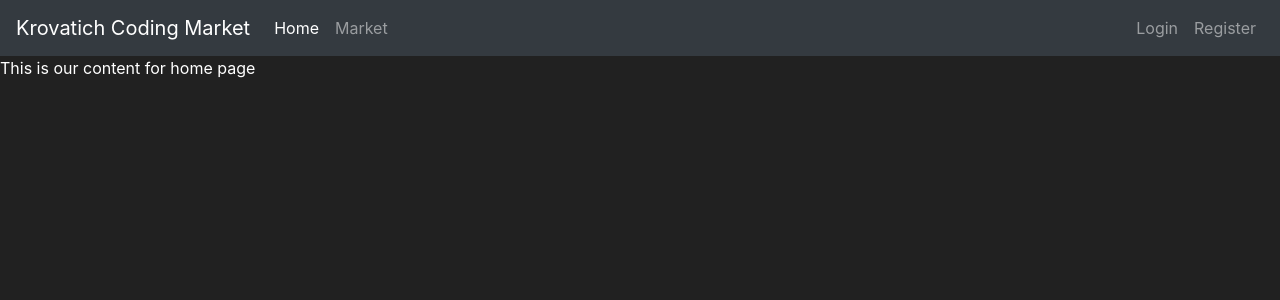
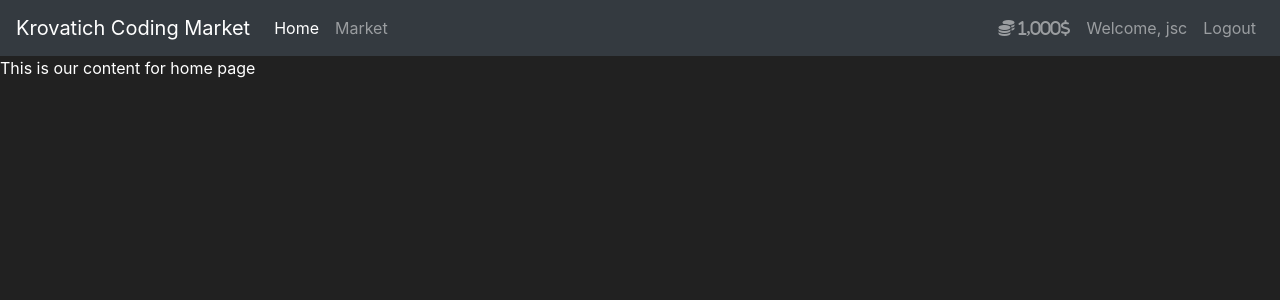
Before and after one commit to kravz2702-byte/flask_code_camp, a Flask app: page / in a window 1280 px wide. Shown: the top 300 px of the page. Run offline with Flask 2, Linux system fonts and the light colour scheme; a user stored in the database is signed in; some libraries are stand-ins or nearby versions.

Commit message:
user auth part2
user auth part2

```diff
--- a/FlaskMarket/market/models.py
+++ b/FlaskMarket/market/models.py
@@ -9,13 +9,20 @@ def load_user(user_id):
     return User.query.get(int(user_id))
 
 
-class User(db.Model):
+class User(db.Model, UserMixin):
     id = db.Column(db.Integer(), primary_key=True)
     username = db.Column(db.String(length=30), unique=True, nullable=False)
     email_address = db.Column(db.String(length=50), unique=True, nullable=False)
     password_hash = db.Column(db.String(length=60), nullable=False)
     budget = db.Column(db.Integer(), nullable=False, default=1000)
     items = db.relationship('Item', backref='owned_user', lazy=True)
+
+    @property
+    def prettier_budget(self):
+        if len(str(self.budget)) >= 4:
+            return f'{str(self.budget)[:-3]},{str(self.budget)[-3:]}$'
+        else:
+            return f"{self.budget}$"
 
     @property
     def password(self):
--- a/FlaskMarket/market/routes.py
+++ b/FlaskMarket/market/routes.py
@@ -36,7 +36,7 @@ def register_page():
 def login_page():
     form = LoginForm()
     if form.validate_on_submit():
-        attempted_user = User.query.get(form.username.data).first()
+        attempted_user = User.query.filter_by(username=form.username.data).first()
         if attempted_user and attempted_user.check_password_correction(
             attempted_password=form.password.data
             ):
--- a/FlaskMarket/market/templates/base.html
+++ b/FlaskMarket/market/templates/base.html
@@ -27,6 +27,19 @@
                         <a class="nav-link" href="{{ url_for('market_page') }}">Market</a>
                     </li>
                 </ul>
+                {% if current_user.is_authenticated %}
+                    <ul class="navbar-nav">
+                        <li class="nav-item" style="color:lawngreen; font-weight:bold;">
+                            <a class="nav-link"><i class="fas fa-coins"> {{ current_user.prettier_budget }}</i></a>
+                        </li>
+                        <li class="nav-item">
+                            <a class="nav-link">Welcome, {{ current_user.username }}</a>
+                        </li>
+                        <li class="nav-item">
+                            <a class="nav-link" href='#'>Logout</a>
+                        </li>
+                    </ul>
+                {% else %}
                     <ul class="navbar-nav">
                         <li class="nav-item">
                             <a class="nav-link" href="{{ url_for('login_page') }}">Login</a>
@@ -35,6 +48,8 @@
                             <a class="nav-link" href="{{url_for('register_page')}}">Register</a>
                         </li>
                     </ul>
+                {% endif %}
+
             </div>
         </nav>
         {% with messages = get_flashed_messages(with_categories=true) %}
```
Lines whose indentation alone changed are shown as unchanged.
